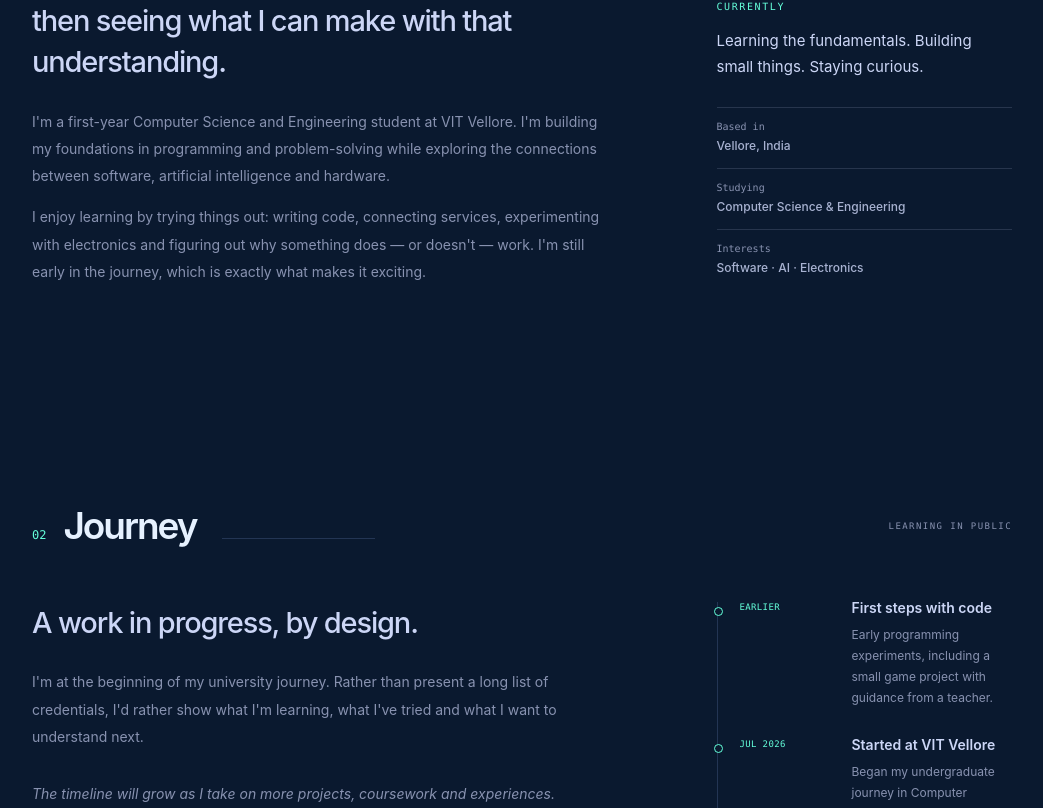
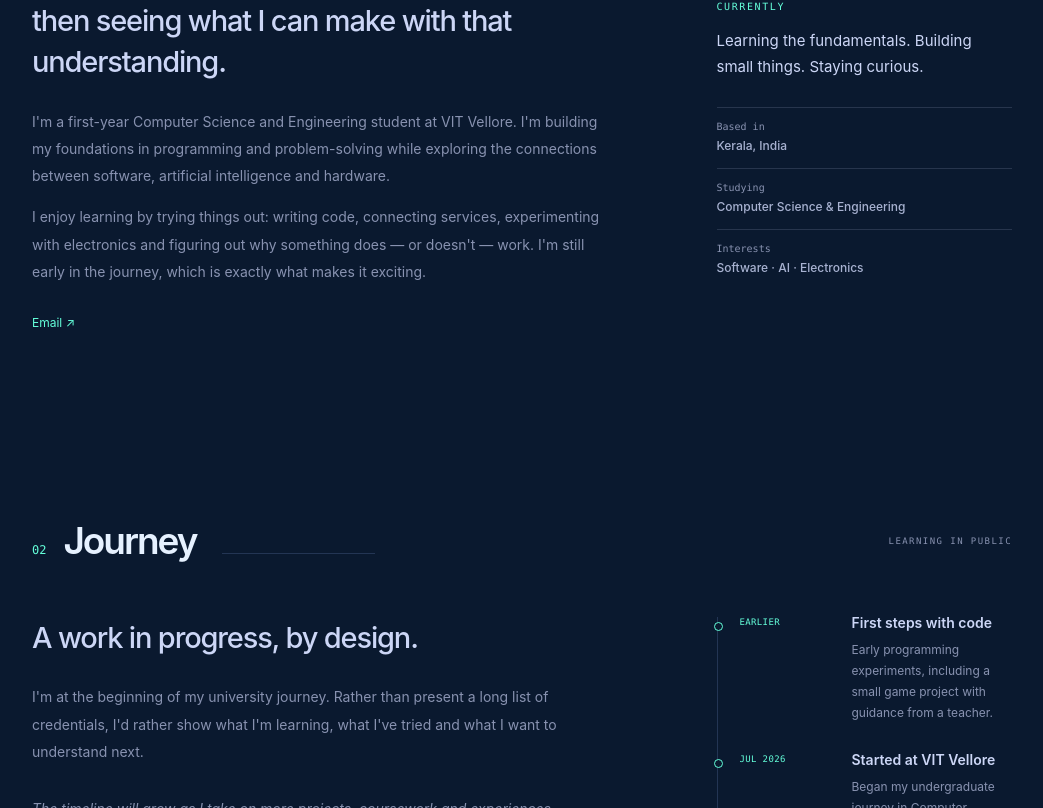
Before and after one commit to Richard-Matt/Richard-Matt.github.io, a React (Vite) app: page / in a window 1280 px wide. Shown: the part 1052-1860 px from the top of the page, without its empty margins (118-1161 px from the left). Built offline with nearby package versions, Linux system fonts and the light colour scheme.

Commit message:
Modify profile location and add email
Updated location and added professional email to profile.

```diff
--- a/src/data/portfolio.js
+++ b/src/data/portfolio.js
@@ -6,8 +6,8 @@ export const profile = {
   firstName: 'Richard',
   role: 'Computer Science student',
   university: 'Vellore Institute of Technology, Vellore',
-  location: 'Vellore, India',
-  email: '', // Add a professional email only if you want it publicly visible.
+  location: 'Kerala, India',
+  email: 'richardmattjacob@gmail.com', // Add a professional email only if you want it publicly visible.
   github: '', // Example: https://github.com/your-username
   linkedin: '', // Add your profile URL if you have one.
   resume: '', // Optional PDF URL. Leave empty until you have a final resume.
```
